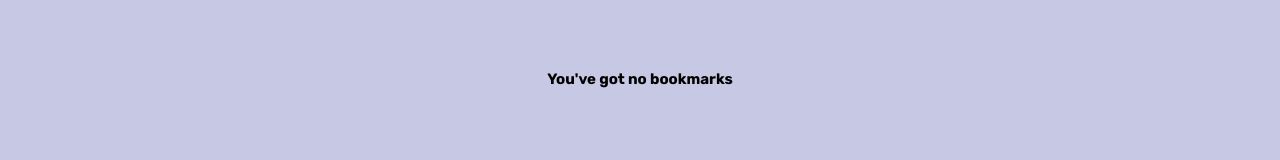
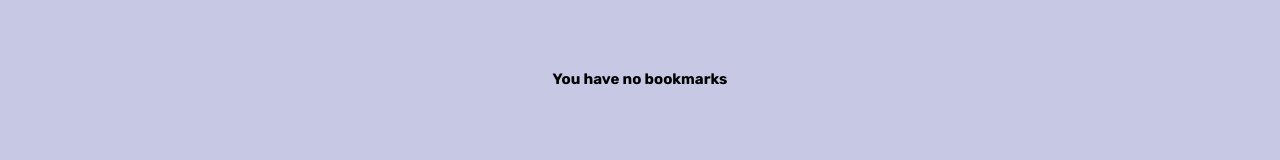
Before and after one commit to hritickjaiswal22/Spacetagram, a Next.js app: page /likes in a window 1280 px wide. Shown: the part 135-295 px from the top of the page. Built offline with nearby package versions, Linux system fonts and the light colour scheme.

Commit message:
Fixed another bug

```diff
--- a/components/LikesGrid.js
+++ b/components/LikesGrid.js
@@ -25,7 +25,7 @@ function LikesGrid() {
   return (
     <article onClick={clickHandler} className={styles.gridContainer}>
       {bookmarks.length === 0 ? (
-        <h1 className={styles.message}>You've got no bookmarks</h1>
+        <h1 className={styles.message}>You have no bookmarks</h1>
       ) : (
         bookmarks.map(({ date, url, title, explanation }) => {
           return (
```
